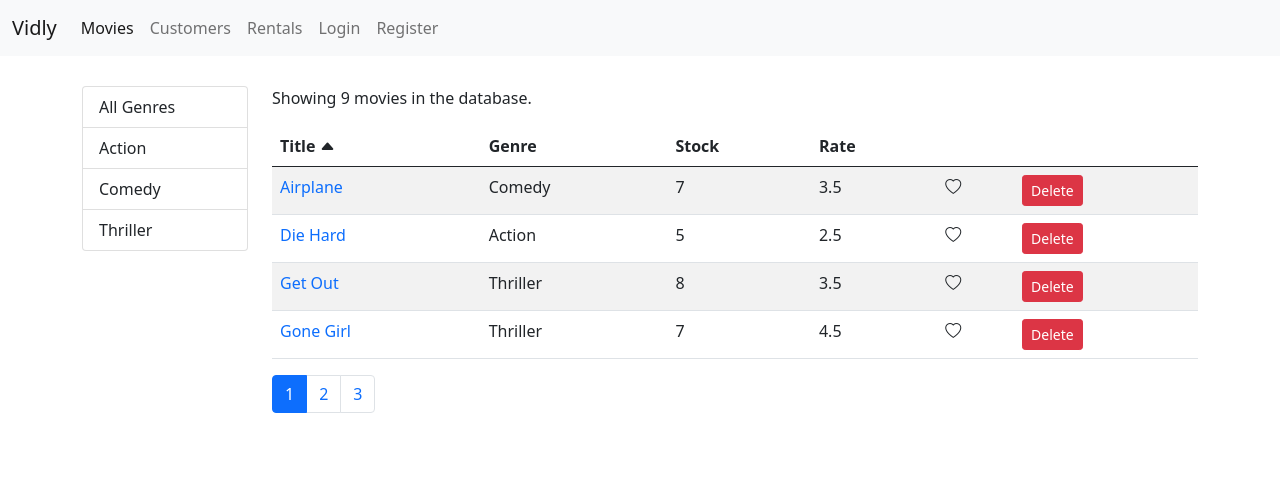
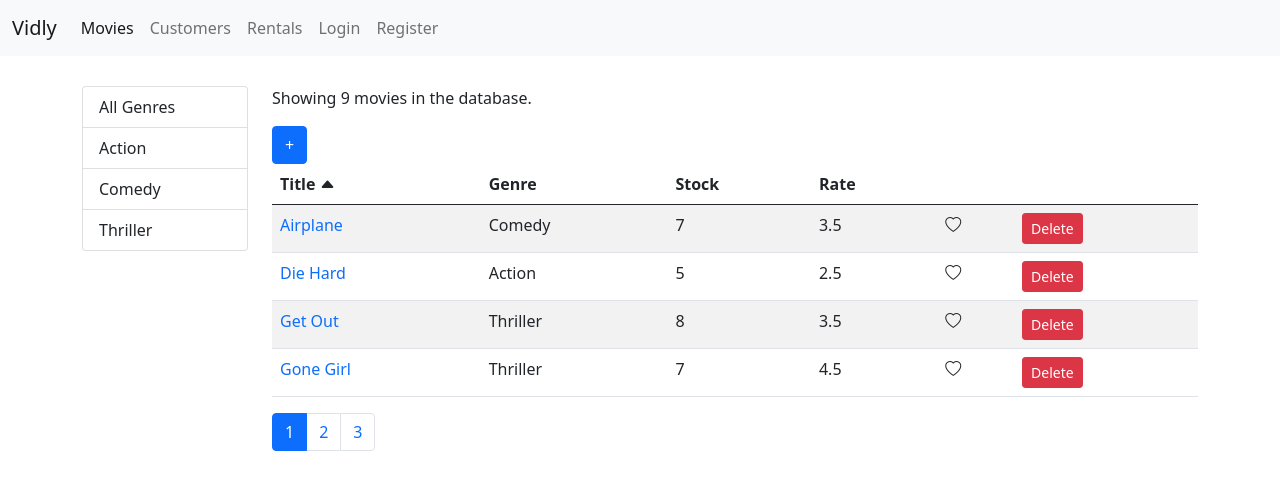
Before and after one commit to jstnhwang/vidly, a React (Create React App) app: page /movies in a window 1280 px wide. Shown: the top 490 px of the page. Built offline with nearby package versions, Linux system fonts and the light colour scheme.

Commit message:
Add Link component to route new movie form

```diff
--- a/src/components/movies.jsx
+++ b/src/components/movies.jsx
@@ -1,4 +1,5 @@
 import React, { Component } from "react";
+import { Link } from "react-router-dom";
 import MoviesTable from "./moviesTable";
 import Pagination from "./common/pagination";
 import ListGroup from "./common/listGroup";
@@ -49,7 +50,9 @@
     const { movies: allMovies, selectedGenre, sortColumn, currentPage, pageSize } = this.state;
 
     const filtered =
-      selectedGenre && selectedGenre._id ? allMovies.filter(m => m.genre._id === selectedGenre._id) : allMovies;
+      selectedGenre && selectedGenre._id
+        ? allMovies.filter(m => m.genre._id === selectedGenre._id)
+        : allMovies;
 
     const sorted = _.orderBy(filtered, [sortColumn.path], [sortColumn.order]);
     const movies = paginate(sorted, currentPage, pageSize);
@@ -75,6 +78,9 @@
         </div>
         <div className="col">
           <p>Showing {totalCount} movies in the database.</p>
+          <Link className="btn btn-primary" to="/movies/new">
+            +
+          </Link>
           <MoviesTable
             movies={movies}
             sortColumn={sortColumn}
```
